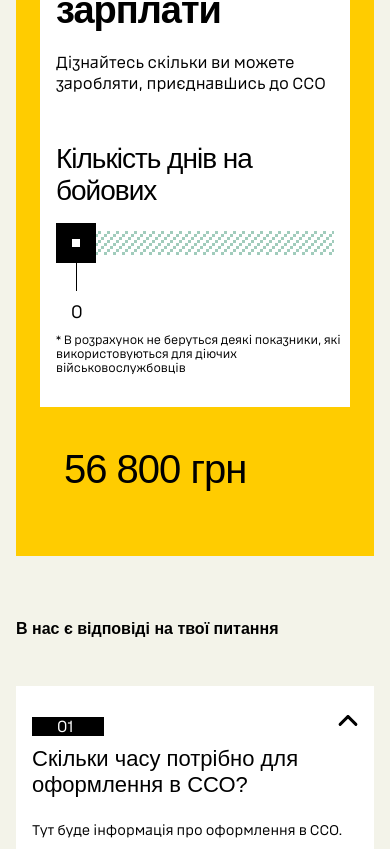
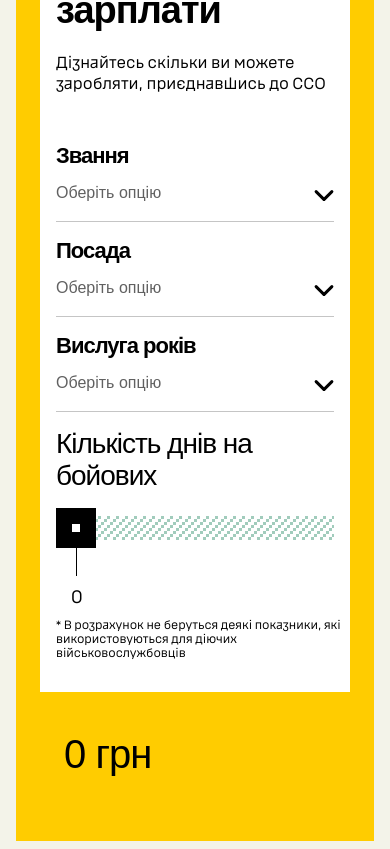
Before and after one commit to vlad-ustymenko/sso-recruitment, a Next.js app: page / in a window 390 px wide. Shown: the part 2475-3324 px from the top of the page. Built offline with nearby package versions, Linux system fonts and the light colour scheme.

Commit message:
Create Calculator Mobile version

```diff
--- a/shared/components/TabArrow/TabArrow.jsx
+++ b/shared/components/Arrow/Arrow.jsx
@@ -1,6 +1,6 @@
-import styles from "./TabArrow.module.css";
+import styles from "./Arrow.module.css";
 
-const TabArrow = ({ open }) => {
+const Arrow = ({ open }) => {
   return (
     <div className={styles.icon}>
       <span
@@ -17,4 +17,4 @@ const TabArrow = ({ open }) => {
   );
 };
 
-export default TabArrow;
+export default Arrow;
--- /dev/null
+++ b/shared/components/DropDown/DropDown.jsx
@@ -0,0 +1,41 @@
+"use client";
+
+import React, { useState } from "react";
+import styles from "./DropDown.module.css";
+import Arrow from "../Arrow/Arrow";
+
+const DropDown = ({ list, title, selectTitle, onChange }) => {
+  const [open, setOpen] = useState(false);
+
+  return (
+    <div className={styles.dropDown}>
+      <div
+        className={styles.dropDownTitleWrapper}
+        style={{ borderRight: title === "Вислуга років" && "none" }}
+      >
+        <h3 className={styles.title}>{title}</h3>
+        <div className={styles.selectWrapper} onClick={() => setOpen(!open)}>
+          <div className={styles.select}>{selectTitle}</div>
+          <Arrow open={open} />
+        </div>
+      </div>
+
+      <ul className={`${styles.dropDownList} ${open && styles.dropDownActive}`}>
+        {list.map((item) => (
+          <li
+            key={item}
+            className={styles.dropDownListItem}
+            onClick={() => {
+              onChange(item);
+              setOpen(false);
+            }}
+          >
+            {item}
+          </li>
+        ))}
+      </ul>
+    </div>
+  );
+};
+
+export default DropDown;
--- /dev/null
+++ b/shared/components/DropDown/DropDown.module.css
@@ -0,0 +1,135 @@
+.dropDown {
+  position: relative;
+  width: 100%;
+  margin-bottom: 48px;
+}
+
+.selectWrapper {
+  -webkit-tap-highlight-color: transparent;
+  padding: 51px 24px 24px 24px;
+  display: grid;
+  grid-template-columns: 1fr 16px;
+  cursor: pointer;
+}
+
+.dropDownTitleWrapper {
+  border-bottom: 1px solid #c5c5c5;
+  border-right: 1px solid #c5c5c5;
+}
+
+.title {
+  font-family: "UAFSemiBold", sans-serif;
+  font-size: 28px;
+  letter-spacing: -1px;
+  padding: 0 24px;
+}
+
+.select {
+  width: 100%;
+  font-family: "UAFSemiBold", sans-serif;
+  font-size: 18px;
+  line-height: 16px;
+  color: #616161;
+}
+
+.dropDownList {
+  width: 100%;
+  height: 0;
+  list-style: none;
+  position: absolute;
+  left: 0;
+  box-shadow: 0 0 10px rgba(0, 0, 0, 0.1);
+  transition: all 0.3s ease;
+  font-family: "UAFSemiBold", sans-serif;
+  font-size: 18px;
+  overflow: auto;
+  background-color: white;
+  z-index: 10;
+}
+
+.dropDownActive {
+  height: 250px;
+}
+
+.dropDownList::-webkit-scrollbar {
+  width: 8px;
+  padding: 2px;
+}
+
+.dropDownList::-webkit-scrollbar-track {
+  margin: 2px;
+  background-color: white;
+}
+
+.dropDownList::-webkit-scrollbar-thumb {
+  background-color: black;
+  border: 2px solid white;
+}
+
+.dropDownList .dropDownListItem:last-child {
+  padding-bottom: 24px;
+}
+
+.dropDownList .dropDownListItem:first-child {
+  padding-top: 24px;
+}
+
+.dropDownListItem {
+  -webkit-tap-highlight-color: transparent;
+  font-size: 18px;
+  padding: 32px 24px 0 24px;
+  cursor: pointer;
+}
+
+.dropDownListItem:hover {
+  color: #0e7151;
+}
+
+@media (min-width: 768px) and (max-width: 1279px) {
+  .dropDown {
+    margin-bottom: 24px;
+  }
+  .dropDownTitleWrapper {
+    padding: 0 0 24px 0;
+    border-right: none;
+  }
+  .selectWrapper {
+    padding: 24px 0 0 0;
+  }
+  .title {
+    padding-left: 0;
+  }
+}
+
+@media (max-width: 767px) {
+  .dropDown {
+    margin-bottom: 16px;
+  }
+  .dropDownTitleWrapper {
+    padding: 0 0 16px 0;
+    border-right: none;
+  }
+  .selectWrapper {
+    padding: 16px 0 0 0;
+  }
+  .title {
+    padding-left: 0;
+
+    font-size: 22px;
+  }
+
+  .select {
+    font-size: 16px;
+  }
+  .dropDownListItem {
+    font-size: 16px;
+    padding: 24px 16px 0 16px;
+  }
+  .dropDownList .dropDownListItem:last-child {
+    padding-bottom: 16px;
+  }
+
+  .dropDownList .dropDownListItem:first-child {
+    padding-top: 16px;
+  }
+}
--- a/shared/components/Slider/Slider.jsx
+++ b/shared/components/Slider/Slider.jsx
@@ -3,9 +3,7 @@
 import { useState, useEffect, useRef } from "react";
 import styles from "./Slider.module.css";
 
-export default function Slider() {
-  const [step, setStep] = useState(0);
-  const [value, setValue] = useState(0);
+export default function Slider({ step, setStep, value, setValue }) {
   const [isMobile, setIsMobile] = useState(false);
 
   const sliderWidth = useRef(null);
@@ -42,6 +40,7 @@ export default function Slider() {
   return (
     <div className={styles.sliderContainer} ref={sliderWidth}>
       <input
+        name="slider"
         type="range"
         min="0"
         max="31"
--- a/shared/components/Tabs/Tabs.jsx
+++ b/shared/components/Tabs/Tabs.jsx
@@ -3,7 +3,7 @@
 import { useState, useEffect, useRef } from "react";
 import Container from "../Container/Container";
 import styles from "./Tabs.module.css";
-import TabArrow from "../TabArrow/TabArrow";
+import TabArrow from "../Arrow/Arrow";
 
 const ContentComponent = ({ content, active, padding }) => {
   // Замінюємо всі нові рядки на <br>
--- a/shared/sections/Calculator/Calculator.jsx
+++ b/shared/sections/Calculator/Calculator.jsx
@@ -1,9 +1,85 @@
+"use client";
+
 import Container from "@/shared/components/Container/Container";
-import React from "react";
+import { useState } from "react";
+
 import styles from "./Calculator.module.css";
 import Slider from "@/shared/components/Slider/Slider";
+import DropDown from "@/shared/components/DropDown/DropDown";
 
 const Calculator = () => {
+  const [step, setStep] = useState(0);
+  const [value, setValue] = useState(0);
+  const [jobTitle, setJobTitle] = useState("Оберіть опцію");
+  const [rank, setRank] = useState("Оберіть опцію");
+  const [lengthService, setLengthService] = useState("Оберіть опцію");
+
+  const calculator = {
+    "Оберіть опцію": 0,
+    Рядовий: 12000,
+    Сержант: 13000,
+    Лейтенант: 14000,
+    Капітан: 15000,
+    Майор: 16000,
+    Підполковник: 17000,
+    Полковник: 18000,
+    "Генерал-лейтенант": 19000,
+    "Генерал-капітан": 20000,
+    "Генерал-полковник": 21000,
+    Авіація: 0.1,
+    Аналітика: 0.2,
+    Бпла: 0.3,
+    Діловодство: 0.2,
+    "Зв'язок": 0.1,
+    Інженерія: 0.2,
+    Артилерія: 0.3,
+    Медицина: 0.4,
+    "1 рік": 0.1,
+    "2 роки": 0.2,
+    "3 роки": 0.3,
+    "4 роки": 0.4,
+    "5 років": 0.5,
+  };
+
+  const rankList = [
+    "Рядовий",
+    "Сержант",
+    "Лейтенант",
+    "Капітан",
+    "Майор",
+    "Підполковник",
+    "Полковник",
+    "Генерал-лейтенант",
+    "Генерал-капітан",
+    "Генерал-полковник",
+  ];
+  const jobTitleList = [
+    "Авіація",
+    "Аналітика",
+    "Бпла",
+    "Діловодство",
+    "Зв'язок",
+    "Інженерія",
+    "Артилерія",
+    "Медицина",
+  ];
+
+  const getYearsArray = (count) => {
+    const years = [];
+
+    for (let i = 1; i <= count; i++) {
+      let suffix = "років";
+
+      if (i === 1) suffix = "рік";
+      else if (i >= 2 && i <= 4) suffix = "роки";
+
+      years.push(`${i} ${suffix}`);
+    }
+
+    return years;
+  };
+  const lengthServiceList = getYearsArray(30);
+
   return (
     <Container>
       <div className={styles.container}>
@@ -17,15 +93,47 @@ const Calculator = () => {
               Дізнайтесь скільки ви можете заробляти, приєднавшись до ССО
             </p>
           </div>
+          <div className={styles.dropdownsWrapper}>
+            <DropDown
+              list={rankList}
+              title={"Звання"}
+              selectTitle={rank}
+              onChange={setRank}
+            />
+            <DropDown
+              list={jobTitleList}
+              title={"Посада"}
+              selectTitle={jobTitle}
+              onChange={setJobTitle}
+            />
+            <DropDown
+              list={lengthServiceList}
+              title={"Вислуга років"}
+              selectTitle={lengthService}
+              onChange={setLengthService}
+            />
+          </div>
           <div className={styles.subtitle}>Кількість днів на бойових</div>
-          <Slider />
+          <Slider
+            step={step}
+            setStep={setStep}
+            value={value}
+            setValue={setValue}
+          />
         </div>
         <div className={styles.resultWrapper}>
           <p className={styles.resultText}>
             * В розрахунок не беруться деякі показники, які
             <br /> використовуються для діючих військовослужбовців
           </p>
-          <div className={styles.result}>56 800 грн</div>
+          <div className={styles.result}>
+            {(
+              calculator[rank] +
+              calculator[rank] * calculator[jobTitle] +
+              3000 * value
+            ).toLocaleString("uk-UA")}{" "}
+            грн
+          </div>
         </div>
       </div>
     </Container>
--- a/shared/sections/Calculator/Calculator.module.css
+++ b/shared/sections/Calculator/Calculator.module.css
@@ -23,6 +23,11 @@
 .description {
   line-height: 23.4px;
   font-size: 18px;
+}
+
+.dropdownsWrapper {
+  display: grid;
+  grid-template-columns: repeat(3, 1fr);
 }
 
 .subtitle {
@@ -62,6 +67,9 @@
     grid-template-columns: 1fr;
     gap: 40px;
   }
+  .dropdownsWrapper {
+    grid-template-columns: 1fr;
+  }
 
   .subtitle {
     margin-bottom: 24px;
@@ -89,6 +97,9 @@
     gap: 24px;
     margin-bottom: 48px;
   }
+  .dropdownsWrapper {
+    grid-template-columns: 1fr;
+  }
   .title {
     font-size: 38px;
   }
```
Also changed, not shown: shared/components/Arrow/Arrow.module.css (renamed from shared/components/TabArrow/TabArrow.module.css).
